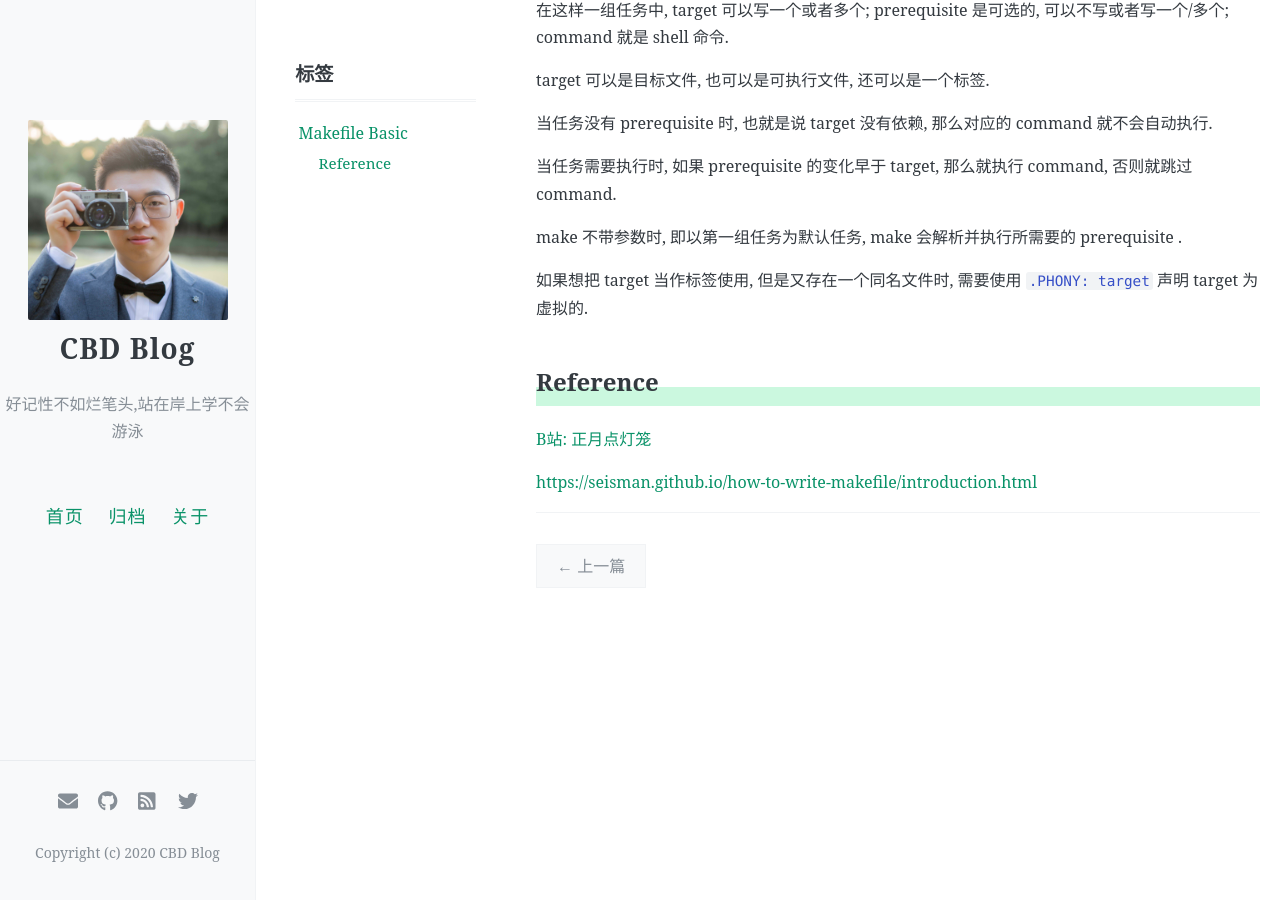
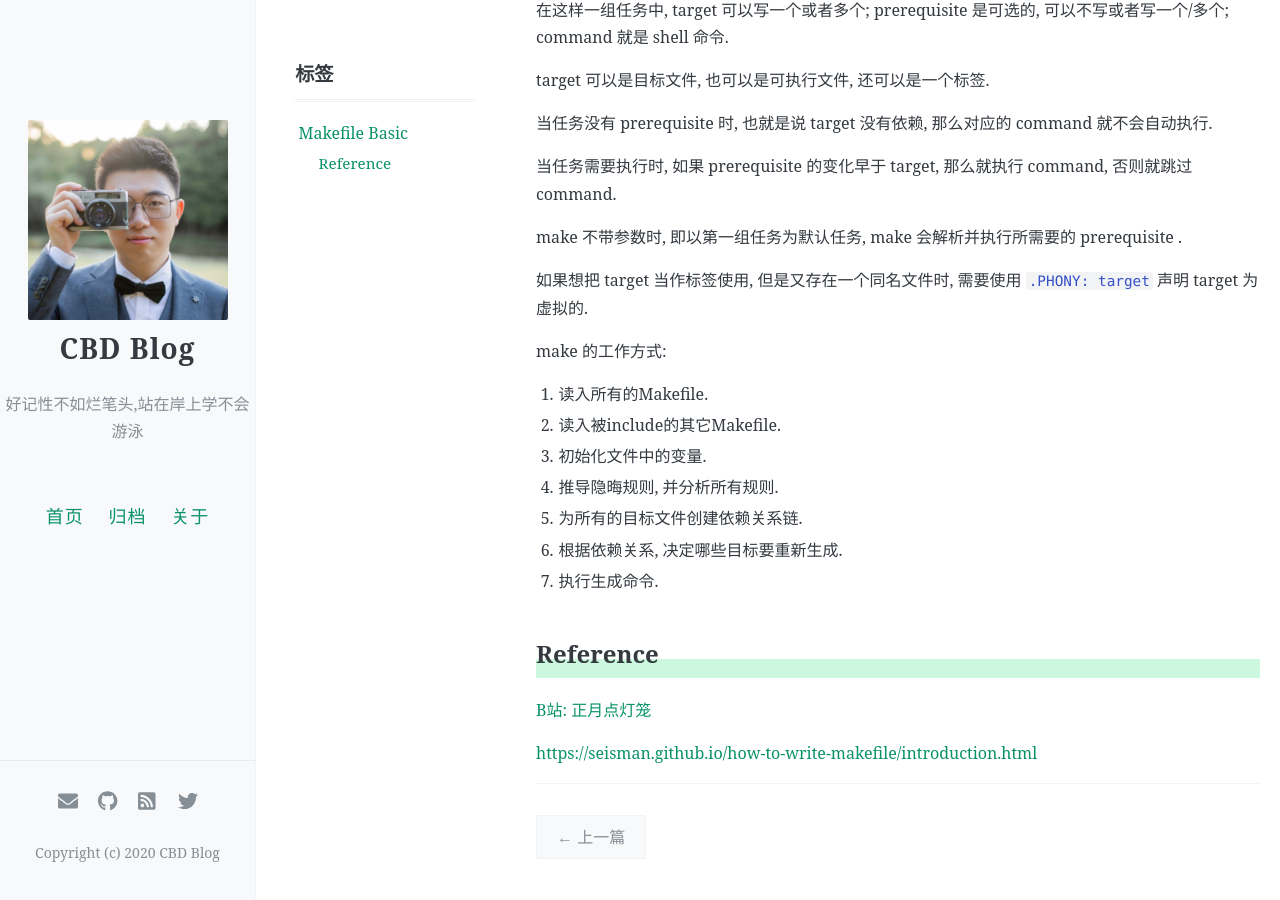
Before and after one commit to icbd/icbd.github.io, a Jekyll site: the page built from _posts/tools/2021-12-20-makefile-basic.md, in a window 1280 px wide and 900 px high, scrolled down 533 px. Built offline with Jekyll 4.4.1, drawn with Linux system fonts in a browser that asks for light colours; comment, search, counter and statistics services are not loaded.

Commit message:
Update 2021-12-20-makefile-basic.md

```diff
--- a/_posts/tools/2021-12-20-makefile-basic.md
+++ b/_posts/tools/2021-12-20-makefile-basic.md
@@ -34,6 +34,16 @@ make 不带参数时, 即以第一组任务为默认任务, make 会解析并执
 
 如果想把 target 当作标签使用, 但是又存在一个同名文件时, 需要使用 `.PHONY: target` 声明 target 为虚拟的.
 
+make 的工作方式:
+
+1. 读入所有的Makefile.
+1. 读入被include的其它Makefile.
+1. 初始化文件中的变量.
+1. 推导隐晦规则, 并分析所有规则.
+1. 为所有的目标文件创建依赖关系链.
+1. 根据依赖关系, 决定哪些目标要重新生成.
+1. 执行生成命令.
+
 ## Reference
 
 [B站: 正月点灯笼](https://www.bilibili.com/video/BV1Mx411m7fm)
```
